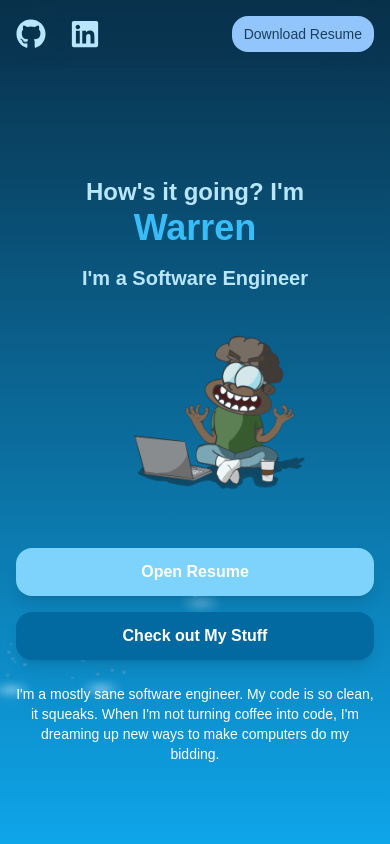
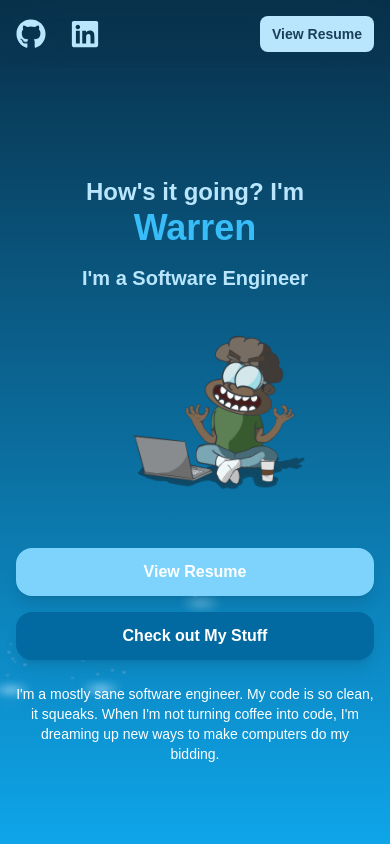
Before and after one commit to warrenphilly/Current_Portfolio, a Next.js app: page / in a window 390 px wide. Shown: the top 844 px of the page. Built offline with nearby package versions, Linux system fonts and the light colour scheme.

Commit message:
some tweaks

```diff
--- a/components/Header.tsx
+++ b/components/Header.tsx
@@ -49,16 +49,18 @@ export default function Header() {
               onClick={handleOpenResume}
               className="text-[#1B3F59] hidden md:block  px-3 py-2 bg-lightBlue-200 rounded-lg text-sm font-semibold "
             >
-              Download Resume
+              View Resume
             </button>
           </motion.div>
         </nav>
-        <motion.a
-              href="#projects"
-              className="text-[#1B3F59]  block md:hidden px-3 py-2 bg-blue-300 rounded-2xl text-sm font-medium"
+
+          <button   onClick={handleOpenResume}
+              className="text-[#1B3F59]  block md:hidden px-3 py-2 bg-lightBlue-200 rounded-lg  text-sm font-semibold"
             >
-              Download Resume
-            </motion.a>
+            View Resume
+            </button>
+
+
 
 
 
--- a/components/Hero.tsx
+++ b/components/Hero.tsx
@@ -95,7 +95,7 @@ const Hero = () => {
                   onClick={handleOpenResume}
                   className="bg-lightBlue-300 w-full sm:w-[200px] text-white px-6 py-3 rounded-2xl cursor-pointer shadow-lg font-semibold hover:bg-darkBlue-400 transition-colors duration-300 text-center"
                 >
-                  Open Resume
+                  View Resume
                 </button>
                 <button
                   className="w-full sm:w-[200px] text-white px-6 py-3 bg-lightBlue-700 rounded-2xl cursor-pointer shadow-lg font-semibold hover:bg-darkBlue-400 hover:text-white transition-colors duration-300"
```
